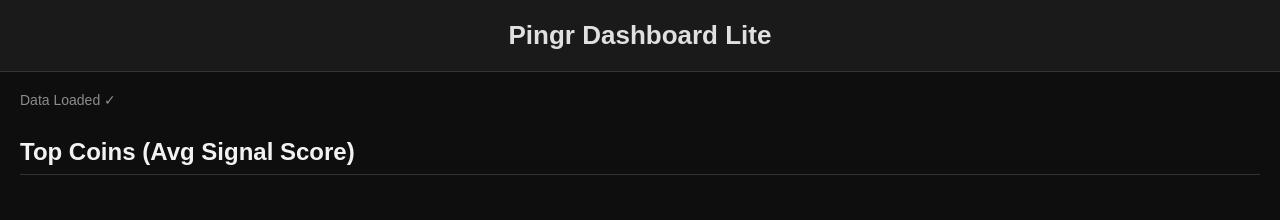
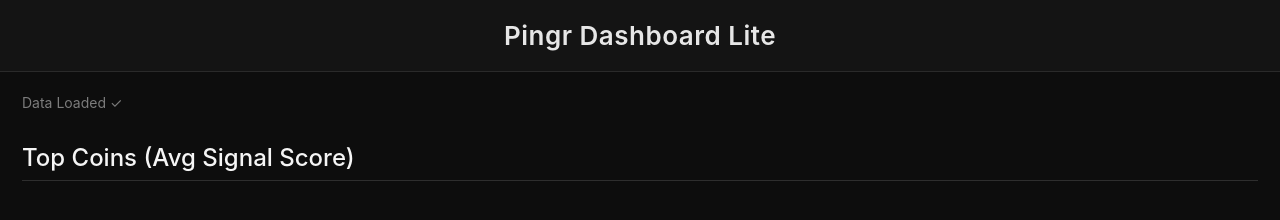
Before and after one commit to rajnet70/Pingr-ml-insights, a plain HTML site: page dashboard_lite/index.html in a window 1280 px wide. Drawn offline with Linux system fonts and the light colour scheme; no server answers.

Commit message:
Update index.html

```diff
--- a/dashboard_lite/index.html
+++ b/dashboard_lite/index.html
@@ -5,53 +5,65 @@
     <title>Pingr Dashboard Lite</title>
 
     <style>
+        /* ------------------------------
+           DARK MODE THEME
+        --------------------------------*/
         body {
-            background-color: #0e0e0e;
-            color: #e0e0e0;
-            font-family: Arial, sans-serif;
+            background-color: #0d0d0d;
+            color: #e6e6e6;
+            font-family: "Inter", Arial, sans-serif;
             margin: 0;
             padding: 0;
         }
 
         header {
-            background: #1a1a1a;
+            background: #141414;
             padding: 20px;
             text-align: center;
             font-size: 26px;
-            font-weight: bold;
-            border-bottom: 1px solid #333;
+            font-weight: 600;
+            border-bottom: 1px solid #2a2a2a;
+            letter-spacing: 0.5px;
         }
 
         .container {
-            padding: 20px;
+            padding: 22px;
         }
 
         #status {
             font-size: 14px;
-            color: #8c8c8c;
-            margin-bottom: 15px;
+            color: #7c7c7c;
+            margin-bottom: 18px;
         }
 
         h2 {
-            margin-top: 30px;
-            color: #f2f2f2;
-            border-bottom: 1px solid #333;
+            margin-top: 32px;
+            color: #f5f5f5;
+            border-bottom: 1px solid #2e2e2e;
             padding-bottom: 8px;
+            font-weight: 500;
         }
 
+        /* Item styling */
         .item {
-            background: #1a1a1a;
-            padding: 12px;
-            margin: 6px 0;
+            background: #141414;
+            padding: 14px 16px;
+            margin: 8px 0;
             border-radius: 6px;
             display: flex;
             justify-content: space-between;
             font-size: 15px;
-            border: 1px solid #2a2a2a;
+            border: 1px solid #242424;
+            transition: background 0.15s ease;
+        }
+
+        .item:hover {
+            background: #181818;
         }
 
         .item strong {
-            color: #00d17d;
+            color: #00e18f;
+            font-weight: 600;
         }
     </style>
 </head>
```
